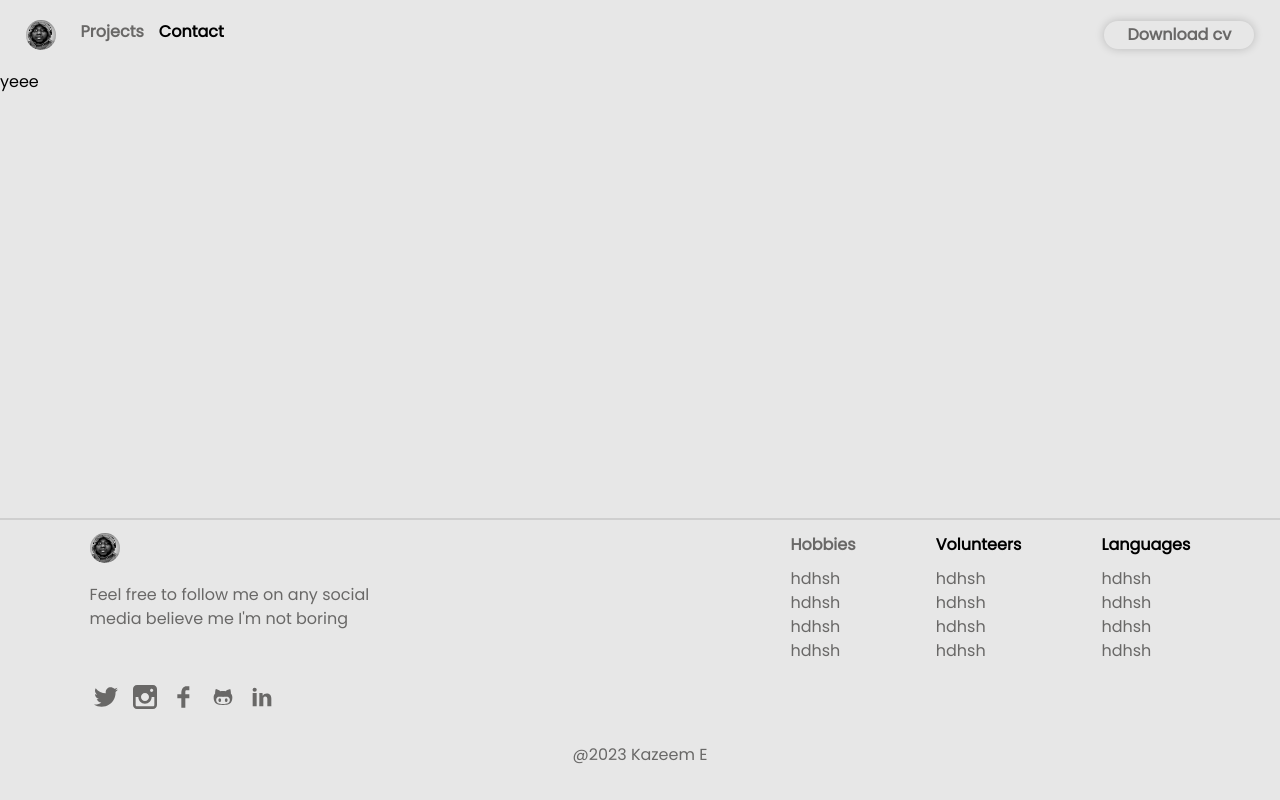
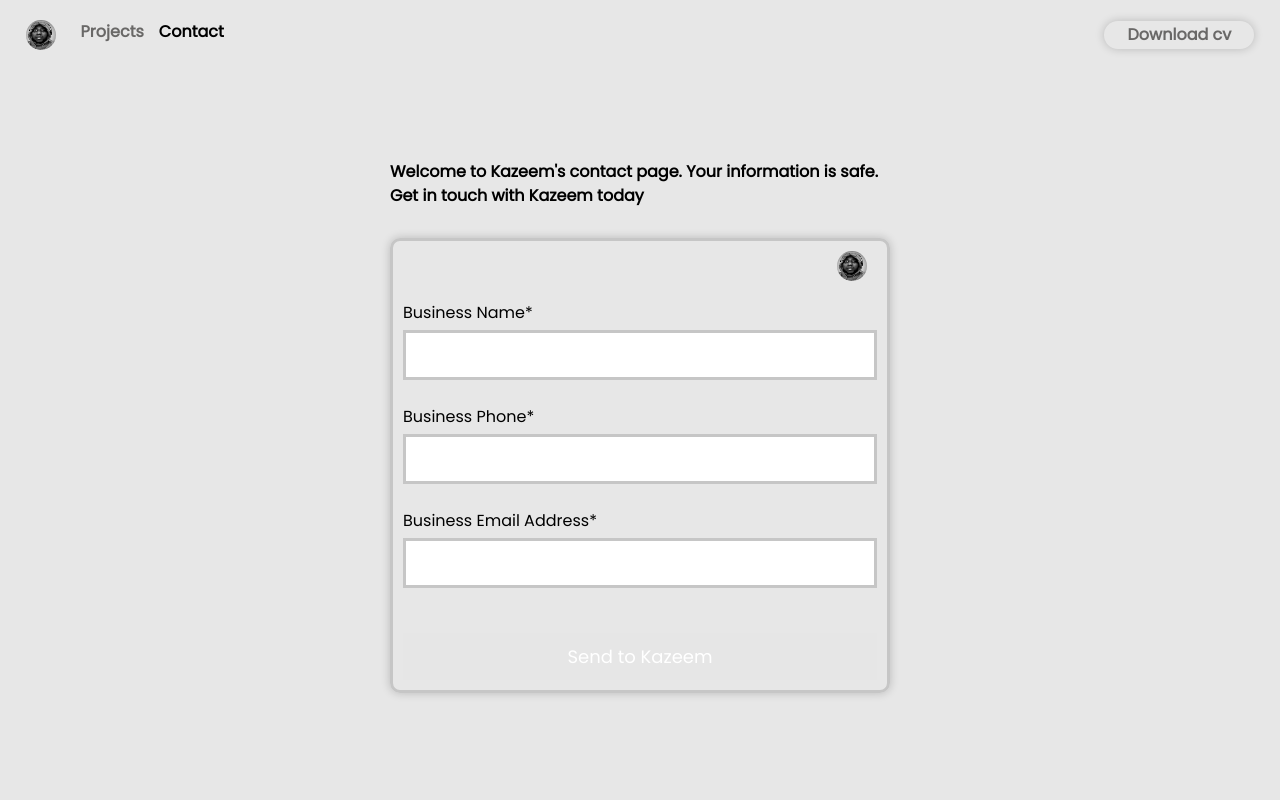
Before and after one commit to kazeemerinfolami/Kazeem_Portfolio, a React (Create React App) app: page /contact in a window 1280 px wide. Shown: the top 800 px of the page. Built offline with nearby package versions, Linux system fonts and the light colour scheme.

Commit message:
Create the contact page

```diff
--- a/package.json
+++ b/package.json
@@ -9,13 +9,15 @@
     "@testing-library/jest-dom": "^5.16.5",
     "@testing-library/react": "^13.4.0",
     "@testing-library/user-event": "^13.5.0",
+    "formik": "^2.2.9",
     "react": "^18.2.0",
     "react-dom": "^18.2.0",
     "react-icons": "^4.8.0",
     "react-router-dom": "^6.10.0",
     "react-scripts": "5.0.1",
     "styled-components": "^5.3.9",
-    "web-vitals": "^2.1.4"
+    "web-vitals": "^2.1.4",
+    "yup": "^1.1.1"
   },
   "scripts": {
     "start": "react-scripts start",
--- /dev/null
+++ b/src/Pages/contactPage/ContactStyles.js
@@ -0,0 +1,88 @@
+import { ErrorMessage, Formik } from "formik";
+import styled from "styled-components";
+
+//Icons
+
+export const ContactPageStyles = styled.main`
+  display: flex;
+  justify-content: center;
+  align-items: center;
+  padding: 7% 5px;
+  main {
+    /* background-color: blue; */
+    max-width: 500px;
+    width: 100%;
+    height: 100%;
+    section {
+      /* background-color: yellow; */
+      h1 {
+        /* background-color: black; */
+        margin-bottom: 30px;
+        font-weight: 900;
+        line-height: 24px;
+      }
+      aside {
+        height: 100%;
+        /* background-color: green; */
+        border: 3px solid #c6c6c6;
+        padding: 2% 10px;
+        border-radius: 10px;
+        //anim
+        box-shadow: 0px 0px 10px rgba(0, 0, 0, 0.2);
+        transition: box-shadow 4s ease-out;
+        transition: background-color 2s ease-out;
+        :hover {
+          box-shadow: 0px 0px 10px rgba(0, 0, 0, 0.5);
+          background-color: #c6c6c6;
+          /* border: 2px solid #000; */
+        }
+        p {
+          display: flex;
+          justify-content: end;
+          margin-bottom: 20px;
+          img {
+            width: 30px;
+            height: 30px;
+            border-radius: 50px;
+            margin-right: 10px;
+          }
+        }
+        div {
+          margin-bottom: 25px;
+          label {
+            width: 100%;
+            display: block;
+            font-size: 16px;
+            margin-bottom: 5px;
+          }
+          input {
+            width: 100%;
+            height: 50px;
+            padding: 10px;
+            border: 3px solid #c6c6c6;
+            outline-color: rgba(0, 0, 0, 0.2);
+          }
+        }
+      }
+    }
+  }
+`;
+
+export const StyledErrorMessage = styled(ErrorMessage)`
+  font-style: normal;
+  font-weight: 400;
+  font-size: 14px;
+  line-height: 20px;
+  color: red;
+`;
+
+export const SubmitButton = styled.button`
+  background-color: ${(props) => (props.disabled ? "#e6e6e6" : "#262626")};
+  cursor: ${(props) => (props.disabled ? "not-allowed" : "pointer")};
+  width: 100%;
+  font-size: 18px;
+  padding: 10px;
+  color: #fff;
+  border: none;
+  margin-top: 20px;
+`;
--- a/src/Pages/contactPage/index.js
+++ b/src/Pages/contactPage/index.js
@@ -1,8 +1,92 @@
 import React from "react";
+import { Field, Formik } from "formik";
+import * as Yup from "yup";
+import myImage from "../../assets/images/IMG_4278.jpeg";
+
+import {
+  ContactPageStyles,
+  StyledErrorMessage,
+  SubmitButton,
+} from "./ContactStyles";
 import Baselayout from "../../components/Baselayout";
 
 function ContactPage() {
-  return <Baselayout showNoMedia="no">yeee</Baselayout>;
+  const initialValues = {
+    businessName: "",
+    businessPhone: "",
+    businessEmailAddress: "",
+    InvitaionCode: "",
+  };
+  const validationSchema = Yup.object({
+    businessName: Yup.string().required("Business Name  is required"),
+    businessPhone: Yup.string().required("Business Phone  is required"),
+    businessEmailAddress: Yup.string().required(
+      "Business Email Address  is required"
+    ),
+  });
+
+  return (
+    <Baselayout showNoMedia="no">
+      <ContactPageStyles>
+        <main>
+          <Formik
+            initialValues={initialValues}
+            validationSchema={validationSchema}
+            onSubmit={(values, { setSubmitting }) => {
+              console.log(values);
+              setSubmitting(false);
+            }}
+          >
+            {({ isSubmitting, values }) => (
+              <section>
+                <h1>
+                  Welcome to Kazeem's contact page. Your information is safe.
+                  Get in touch with Kazeem today
+                </h1>
+                <aside>
+                  <p>
+                    <img src={myImage} alt="myImage" />
+                  </p>
+                  <div>
+                    <label htmlFor="businessName">Business Name*</label>
+                    <Field type="text" name="businessName" />
+                    <StyledErrorMessage name="businessName" component="div" />
+                  </div>
+                  <div>
+                    <label htmlFor="businessPhone">Business Phone*</label>
+                    <Field type="phone" name="businessPhone" />
+                    <StyledErrorMessage name="businessPhone" component="div" />
+                  </div>
+                  <div>
+                    <label htmlFor="businessEmailAddress">
+                      Business Email Address*
+                    </label>
+                    <Field type="text" name="businessEmailAddress" />
+                    <StyledErrorMessage
+                      name="businessEmailAddress"
+                      component="div"
+                    />
+                  </div>
+                  <SubmitButton
+                    type="submit"
+                    disabled={
+                      !values.businessName ||
+                      !values.businessPhone ||
+                      !values.businessEmailAddress ||
+                      isSubmitting
+                    }
+                    onClick={() => console.log("yes")}
+                  >
+                    Send to Kazeem
+                  </SubmitButton>
+                </aside>
+              </section>
+            )}
+          </Formik>
+        </main>
+      </ContactPageStyles>
+    </Baselayout>
+  );
 }
 
 export default ContactPage;
--- a/src/components/Baselayout/BaseLayoutStyles.js
+++ b/src/components/Baselayout/BaseLayoutStyles.js
@@ -1,4 +1,4 @@
-import styled from "styled-components";
+import styled, { keyframes } from "styled-components";
 import {
   TiSocialTwitter,
   TiSocialInstagram,
@@ -9,11 +9,24 @@ import {
 
 //Icons
 
+export const bounce = keyframes`
+  0% {
+    transform: translateY(0);
+  }
+  50% {
+    transform: translateY(-7px);
+  }
+  100% {
+    transform: translateY(0);
+  }
+`;
+
 export const TwitterIcon = styled(TiSocialTwitter)`
   font-size: 2rem; /* Change the font size to increase the icon size */
   color: #696867; /* Change the color to set the icon color */
   :hover {
     color: #000;
+    animation: ${bounce} 2s linear infinite;
   }
 `;
 export const InstagramIcon = styled(TiSocialInstagram)`
@@ -21,6 +34,7 @@ export const InstagramIcon = styled(TiSocialInstagram)`
   color: #696867; /* Change the color to set the icon color */
   :hover {
     color: #000;
+    animation: ${bounce} 2s linear infinite;
   }
 `;
 export const FacebookIcon = styled(TiSocialFacebook)`
@@ -28,6 +42,7 @@ export const FacebookIcon = styled(TiSocialFacebook)`
   color: #696867; /* Change the color to set the icon color */
   :hover {
     color: #000;
+    animation: ${bounce} 2s linear infinite;
   }
 `;
 export const GitHubIcon = styled(TiSocialGithub)`
@@ -35,6 +50,7 @@ export const GitHubIcon = styled(TiSocialGithub)`
   color: #696867; /* Change the color to set the icon color */
   :hover {
     color: #000;
+    animation: ${bounce} 2s linear infinite;
   }
 `;
 export const LinkedinIcon = styled(TiSocialLinkedin)`
@@ -42,6 +58,7 @@ export const LinkedinIcon = styled(TiSocialLinkedin)`
   color: #696867; /* Change the color to set the icon color */
   :hover {
     color: #000;
+    animation: ${bounce} 2s linear infinite;
   }
 `;
 
@@ -66,7 +83,7 @@ export const BaseStyleStyles = styled.div`
     justify-content: center;
     flex-wrap: wrap;
     padding: 2%;
-    @media (max-width: 320px) {
+    @media (max-width: 370px) {
       max-height: 100%;
       padding: 30px 0;
     }
--- a/src/components/Baselayout/Footer.js
+++ b/src/components/Baselayout/Footer.js
@@ -69,6 +69,7 @@ function Footer({ showNoMedia }) {
                 </li>
               </ul>
             </aside>
+            {showNoMedia === "yes" ? (
               <main>
                 <ul onMouseOver={() => handleSwitchMedia("hobbies")}>
                   <h1
@@ -122,6 +123,7 @@ function Footer({ showNoMedia }) {
                   <li>hdhsh</li>
                 </ul>
               </main>
+            ) : null}
           </div>
           <h5> @{currentYear} Kazeem E</h5>
         </article>
```
Lines whose indentation alone changed are shown as unchanged.
